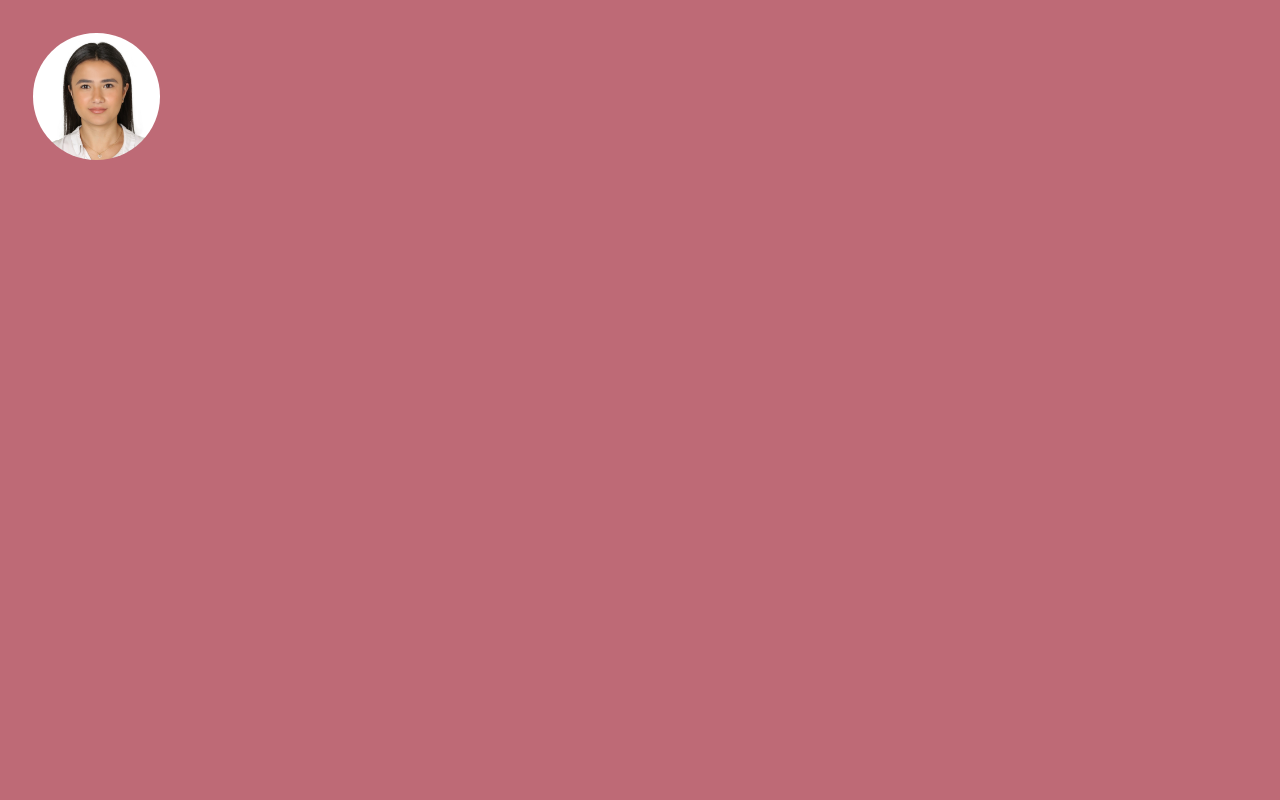
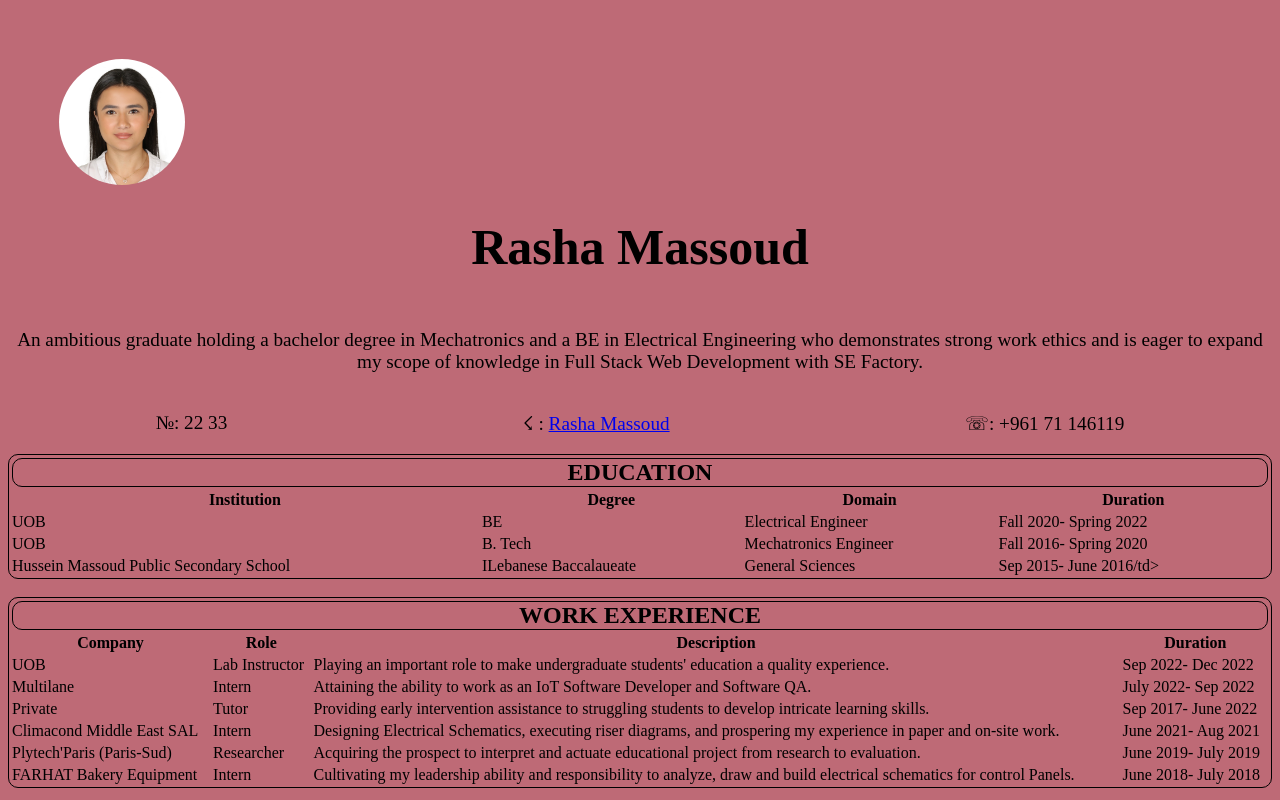
Before and after one commit to rasha-massoud/Not-Your-Typical-CV, a plain HTML site: page index.html in a window 1280 px wide. Drawn offline with Linux system fonts and the light colour scheme.

Commit message:
CV content

```diff
--- a/index.html
+++ b/index.html
@@ -1,15 +1,118 @@
 <!DOCTYPE html>
 <html>
-    <head>
-        <link href="style.css" rel="StyleSheet">
-        <title>Not your Typical CV</title>
-    </head>
-    <body>
-        <iframe hidden src="https://www.youtube.com/embed/vgQl8SR00Ts?&autoplay=1&playlist=vgQl8SR00Ts&loop=1" allow="autoplay;loop" frameborder="0" title="brr shibi shibi dop dop yes yes" ></iframe>
+
+<head>
+    <link href="style.css" rel="StyleSheet">
+    <title>Not your Typical CV</title>
+</head>
+
+<body>
+    <div class="TopHeader">
+        <iframe hidden src="https://www.youtube.com/embed/vgQl8SR00Ts?&autoplay=1&playlist=vgQl8SR00Ts&loop=1"
+            allow="autoplay;loop" frameborder="0" title="brr shibi shibi dop dop yes yes"></iframe>
         <!-- <iframe src="https://www.youtube.com/embed/arxd9mt5-VI?autoplay=1" title="BRRR Stibidi dob dob dob dob yes yes yes #shorts #viral #foryou"></iframe> -->
         <!-- <iframe hidden src="https://youtu.be/arxd9mt5-VI&loop=1" title="BRRR Stibidi dob dob dob dob yes yes yes #shorts #viral #foryou"></iframe> -->
-        <img src="d3bf19e8-2c51-4ad4-8897-280c6ff6cd2e.jpg" class="Image-Rotation"/>
+        <img src="d3bf19e8-2c51-4ad4-8897-280c6ff6cd2e.jpg" class="Image-Rotation" />
+        <h1>Rasha Massoud</h1>
+        <p>An ambitious graduate holding a bachelor degree in Mechatronics and a BE in Electrical Engineering who
+            demonstrates strong work ethics and is eager to expand my scope of knowledge in Full Stack Web Development
+            with SE Factory. </p>
+    </div>
+    <div class="ContactInfo">
+        <p>&#x2116: 22 33</p>
+        <p>&#9735 </b>: <a href="https://www.linkedin.com/in/rasha-massoud-a9a173219/">Rasha Massoud</a></p>
+        <p> &#9743;: +961 71 146119</p>
+    </div>
+    <div>
+        <table class="Education">
+            <tr>
+                <th colspan="4" class="EducationTitle">
+                    <h2>EDUCATION</h2>
+                </th>
+            </tr>
+            <tr>
+                <th>Institution</th>
+                <th>Degree</th>
+                <th>Domain</th>
+                <th>Duration</th>
+            </tr>
+            <tr>
+                <td>UOB</td>
+                <td>BE</td>
+                <td>Electrical Engineer</td>
+                <td>Fall 2020- Spring 2022</td>
+            </tr>
+            <tr>
+                <td>UOB</td>
+                <td>B. Tech</td>
+                <td>Mechatronics Engineer</td>
+                <td>Fall 2016- Spring 2020</td>
+            </tr>
+            <tr>
+                <td>Hussein Massoud Public Secondary School</td>
+                <td>ILebanese Baccalaueate</td>
+                <td>General Sciences</td>
+                <td>Sep 2015- June 2016/td>
+            </tr>
+        </table>
+    </div>
+    <div><br></div>
+    <div>
+        <table class="Education">
+            <tr>
+                <th colspan="4" class="EducationTitle">
+                    <h2>WORK EXPERIENCE</h2>
+                </th>
+            </tr>
+            <tr>
+                <th>Company</th>
+                <th>Role</th>
+                <th>Description</th>
+                <th>Duration</th>
+            </tr>
+            <tr>
+                <td>UOB</td>
+                <td>Lab Instructor</td>
+                <td>Playing an important role to make undergraduate students' education a quality experience.</td>
+                <td>Sep 2022- Dec 2022</td>
+            </tr>
+            <tr>
+                <td>Multilane</td>
+                <td>Intern</td>
+                <td>Attaining the ability to work as an IoT Software Developer and Software QA.</td>
+                <td>July 2022- Sep 2022</td>
+            </tr>
+            <tr>
+                <td>Private </td>
+                <td>Tutor</td>
+                <td>Providing early intervention assistance to struggling students to develop intricate learning skills.
+                </td>
+                <td>Sep 2017- June 2022</td>
+            </tr>
+            <tr>
+                <td>Climacond Middle East SAL </td>
+                <td>Intern</td>
+                <td>Designing Electrical Schematics, executing riser diagrams, and prospering my experience in paper and
+                    on-site work.</td>
+                <td>June 2021- Aug 2021</td>
+            </tr>
+            <tr>
+                <td>Plytech'Paris (Paris-Sud)</td>
+                <td>Researcher</td>
+                <td>Acquiring the prospect to interpret and actuate educational project from research to evaluation.
+                </td>
+                <td>June 2019- July 2019</td>
+            </tr>
+            <tr>
+                <td>FARHAT Bakery Equipment </td>
+                <td>Intern</td>
+                <td>Cultivating my leadership ability and responsibility to analyze, draw and build electrical
+                    schematics for control Panels.</td>
+                <td>June 2018- July 2018</td>
+            </tr>
+        </table>
 
+    </div>
+</body>
 
-    </body>
 </html>
--- a/style.css
+++ b/style.css
@@ -1,18 +1,66 @@
 body {
     animation: bgcolor 6s infinite;
+}
+
+tr{
+    border: 1px solid black;
+    border-radius: 10px;
 }
 
 .Image-Rotation{
     width:10%;
     height:auto;
-    margin: 2% auto auto 2%;
+    margin: 4% auto auto 4%;
     transition: 0.3s ease;
-    border-radius: 50%;;
+    border-radius: 50%;
+}
+
+.TopHeader{
+    height:10%;
+    display: flex;
+    text-align: center;
+    flex-direction: column;
+    justify-content: top center;
+    justify-items: center;
+}
+
+.ContactInfo{
+    display: flex;
+    flex-direction: row;
+    text-align: center;
+    justify-content:space-around;
+    justify-items: center;
+
+}
+
+.TopHeader h1{
+    font-size: 50px;
+}
+
+.TopHeader p{
+    font-size: 120%;
+}
+
+.ContactInfo p{
+    font-size: 120%
+}
+
+.Education{
+    border: 1px solid black;
+    border-radius: 10px;
+    width: 100%;
+}
+
+.EducationTitle h2{
+    margin:0% auto;
+    border: 1px solid black;
+    border-radius: 10px;
+    text-align:center;
 }
 
 img:hover{
     /* animation: rotate 1s linear; */
-    transform: rotate(359deg) scale(2);
+    transform: rotate(359deg) scale(4);
 }
 
 @keyframes bgcolor {
```
